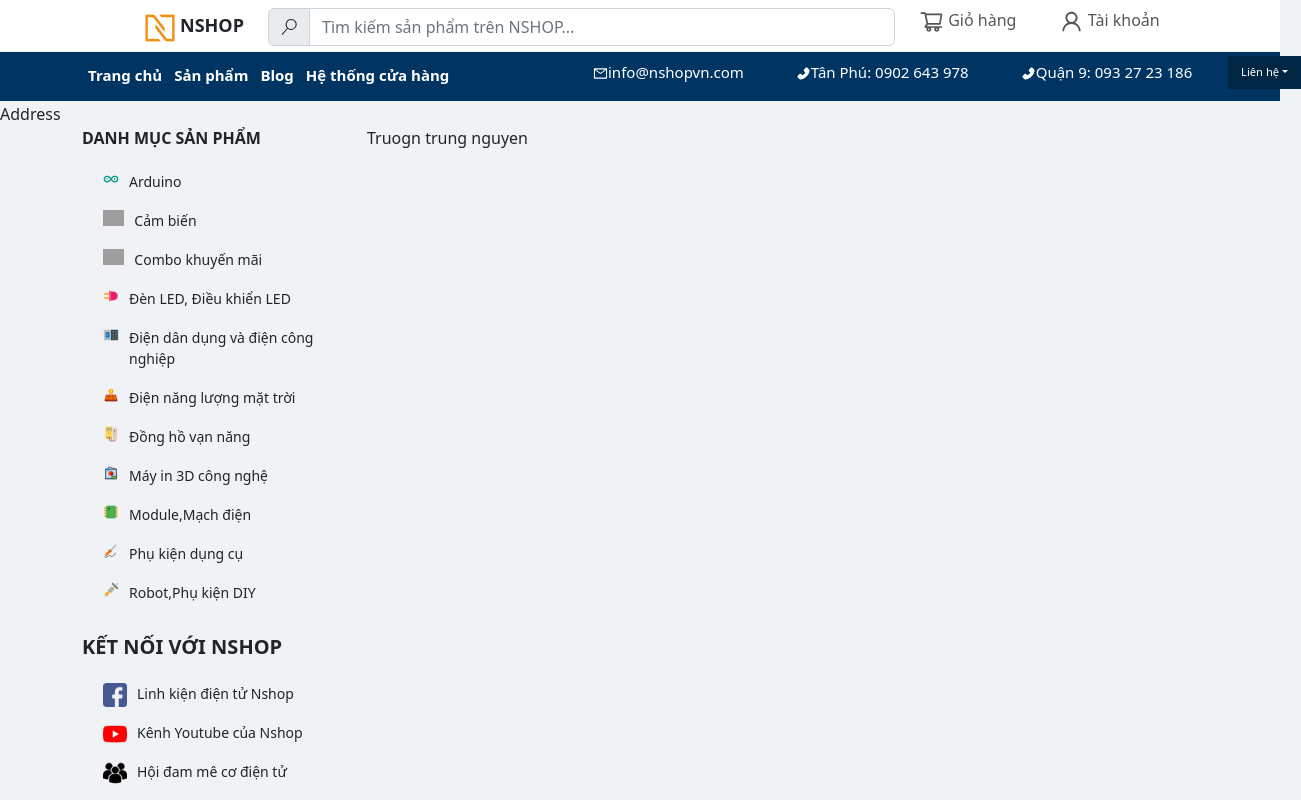
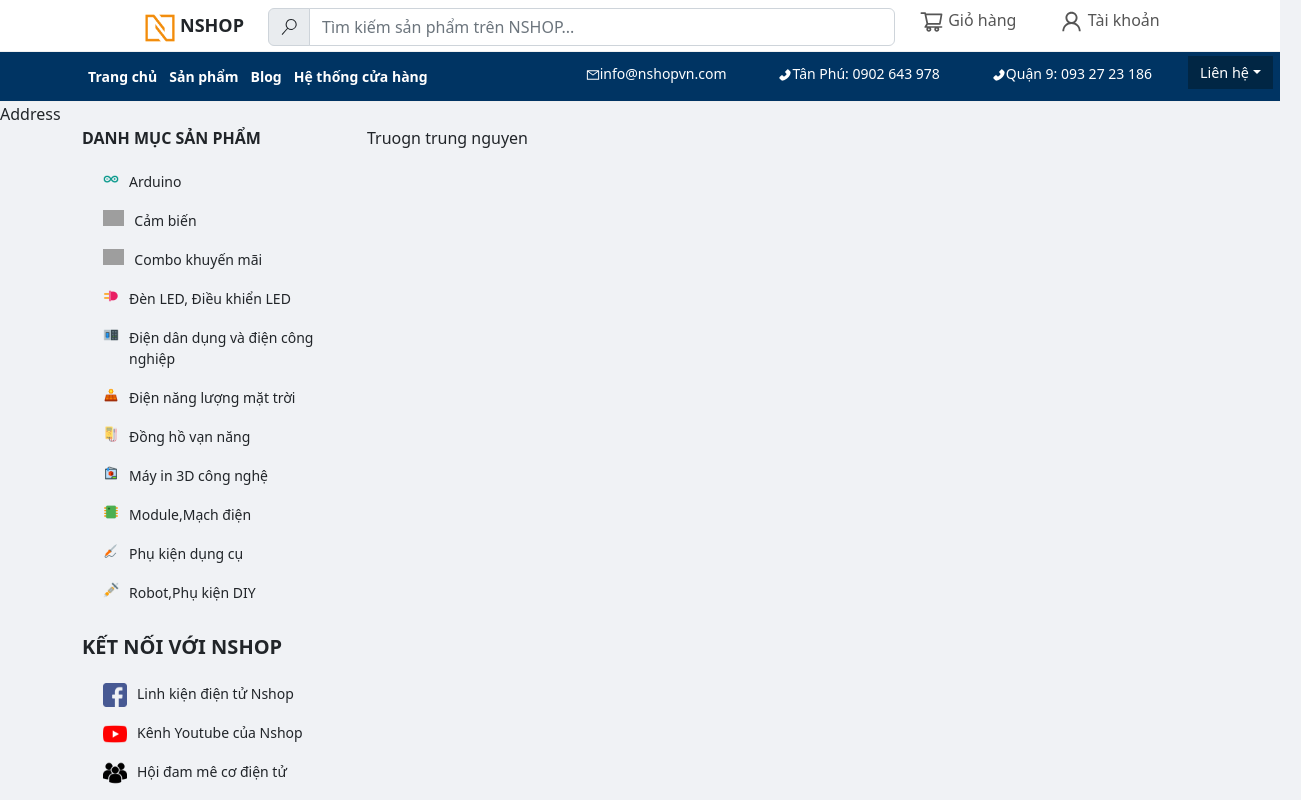
Before and after one commit to baconbao123/Nshop, a React (Create React App) app: page /store in a window 1280 px wide. Shown: the top 800 px of the page, 1301 px wide, since content can reach past the window. Built offline with nearby package versions, Linux system fonts and the light colour scheme; grey boxes are pictures that could not be loaded.

Commit message:
navbar vua duoc sua

```diff
--- a/src/components/navbar/Css/style.css
+++ b/src/components/navbar/Css/style.css
@@ -15,7 +15,6 @@
 .navbar {
    width: 1320px;
    max-height: 95px;
-
    margin:  auto;
 }
 
@@ -26,9 +25,10 @@
    color: white;
    text-decoration: none;
    font-weight: 600;
-   font-size: 15px;
+   font-size: 14px;
    margin-top: 40px;
    padding: 6px;
+   padding-top: 8px;
    display: inline-block;
 }
 
@@ -38,21 +38,27 @@
 .nav .dropdown .btn {
    text-decoration: none;
    color: rgb(255, 255, 255);
-   font-size: 15px;
+   font-size: 14px;
    text-align: right;
    flex-shrink: 0;
    margin-left: 20px;
    margin-top: 35px;
+   padding-top: 10px;
    display: inline-block;
 }
 
 .nav .dropdown .btn {
-   font-size: 0.7rem;
-   padding: 0.5rem 0.8rem;
+   font-size: 0.9rem;
+   padding: 0.35rem 0.75rem;
    background-color: #012644;
    border: #012644;
    border-radius: 0;
    margin-top: 38px;
+}
+
+.nav .dropdown .btn :hover{
+
+
 }
 
 .nav .dropdown .sale-item {
--- a/src/components/navbar/NavigationBar.js
+++ b/src/components/navbar/NavigationBar.js
@@ -47,7 +47,7 @@
                               </span>
                            </Nav.Link>
                            <Dropdown className="dropdown">
-                              <Dropdown.Toggle variant="success">Liên hệ</Dropdown.Toggle>
+                              <Dropdown.Toggle variant="primary">Liên hệ</Dropdown.Toggle>
                               <Dropdown.Menu>
                                  <Dropdown.Item className='sale-item' disabled>
                                     Bán hàng</Dropdown.Item>
```
